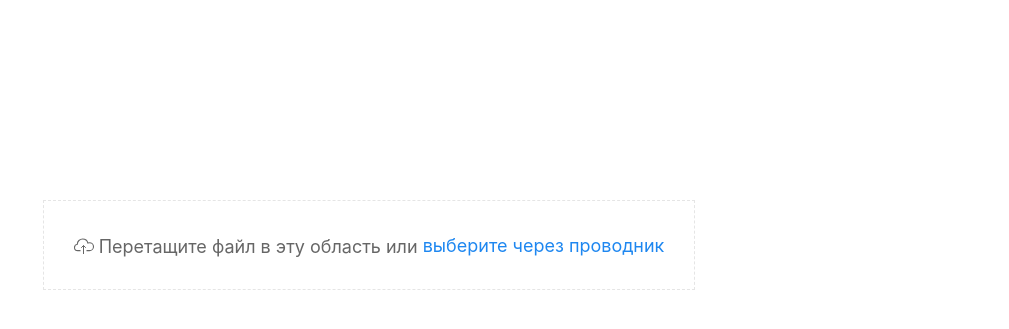
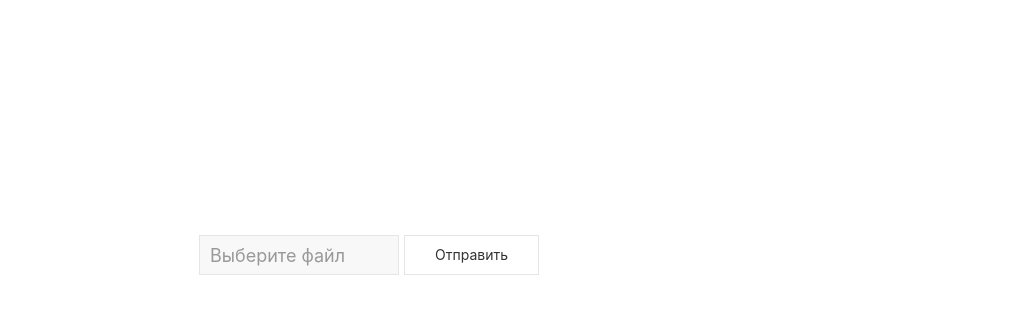
Before and after one commit to fincert-sirius/avengers, a Flask app: page / in a window 1280 px wide, after a click that opens the changed part. Shown: the part 145-474 px from the top of the page, without its empty margins (271-1280 px from the left). Run offline with Flask 2, Linux system fonts and the light colour scheme; the visitor is signed in with stand-in values (Sample User, id 1); data comes from the database, SQL or seed files in the repository; data that the repository does not hold is empty; some libraries are stand-ins or nearby versions.

Commit message:
changed upload

```diff
--- a/frontend/templates/base.html
+++ b/frontend/templates/base.html
@@ -13,15 +13,16 @@
 	<div id="modal-full" class="uk-modal-full uk-modal" uk-modal>
 	    <div class="uk-modal-dialog uk-flex uk-flex-center uk-flex-middle" uk-height-viewport>
 	        <button class="uk-modal-close-full" type="button" uk-close></button>
-	        <div class="js-upload uk-placeholder uk-text-center">
-	            <span uk-icon="icon: cloud-upload"></span>
-	            <span class="uk-text-middle">Перетащите файл в эту область или</span>
-	            <div uk-form-custom>
-	                <input type="file" multiple>
-	                <span class="uk-link">выберите через проводник</span>
+	        <form action="/upload_file" method="POST" enctype=multipart/form-data>
+	        	{{ form.csrf_token }}
+		        <div class="uk-margin" uk-margin>
+	                <div uk-form-custom="target: true">
+	                    <input type="file">
+	                    <input class="uk-input uk-form-width-medium" type="text" placeholder="Выберите файл" disabled>
+	                </div>
+	                <button class="uk-button uk-button-default">Отправить</button>
 	            </div>
-		        <progress id="js-progressbar" class="uk-progress" value="0" max="100" hidden></progress>
-	        </div>
+            </form>
 	    </div>
 	</div>
 
```
